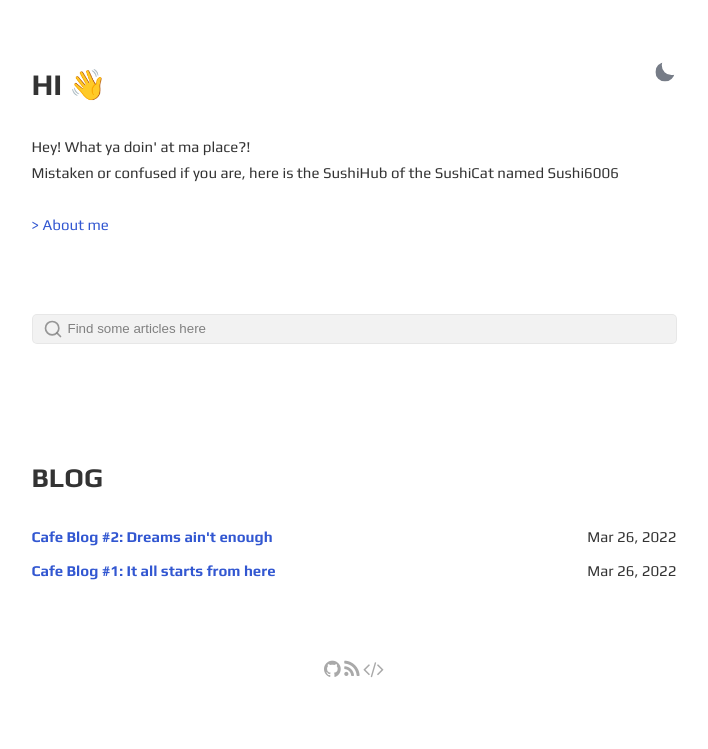
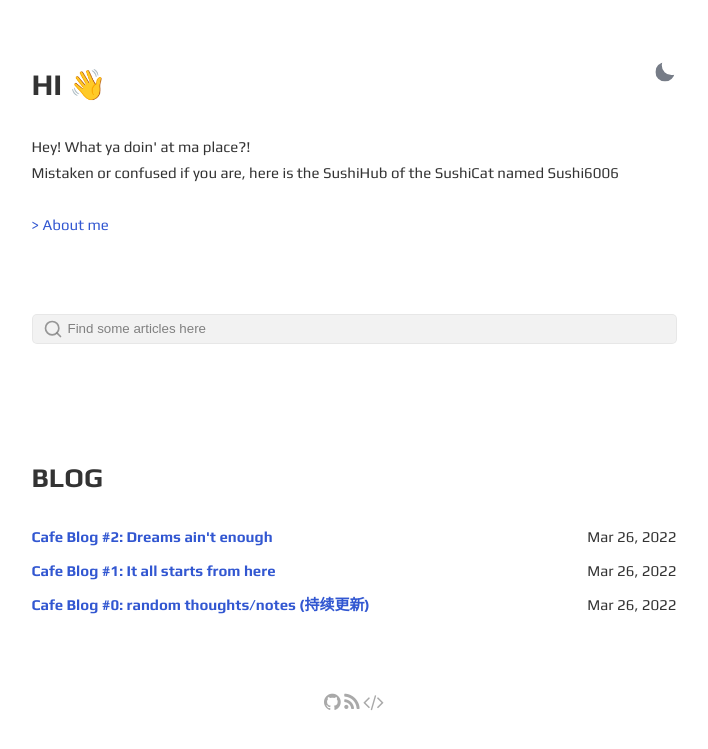
Before and after one commit to Sushi6006/Sushi6006.github.io, a Jekyll site: the page built from index.html, in a window 1280 px wide. Shown: the top 749 px of the page, without its empty margins (286-994 px from the left). Built offline with Jekyll 4.4.1, drawn with Linux system fonts in a browser that asks for light colours.

Commit message:
new post and title updates

```diff
--- a/_includes/head.html
+++ b/_includes/head.html
@@ -8,10 +8,11 @@
 
   <title>
       {% if page.tag or page.title %}
-        {% if page.tag %}
+        {% if page.title %}
+          <!-- {{ page.tag | escape }} -->
+          {{ page.title}}
+        {% else %}
           {{ page.tag | escape }}
-        {% else %}
-          {{ page.title | escape }}
         {% endif %}
         -
       {% endif %}
--- /dev/null
+++ b/_posts/2022-03-26-cafeblog0.md
@@ -0,0 +1,11 @@
+---
+layout: post
+title:  "Cafe Blog #0: random thoughts/notes (持续更新)"
+author: SushiCat
+tags: cafe
+---
+
+- 成本要节约, 装修什么的可以慢慢来的, 房租一直在副, 基础设施做好之后一定要先开张啊;
+- 要不然别要厕所了, 找一个边上有厕所的地方开;
+- 还挺想要一个德州赌桌的;
+- 总有一天会安排一个小小纹身角... 但是应该是很久很久很久以后;
```
